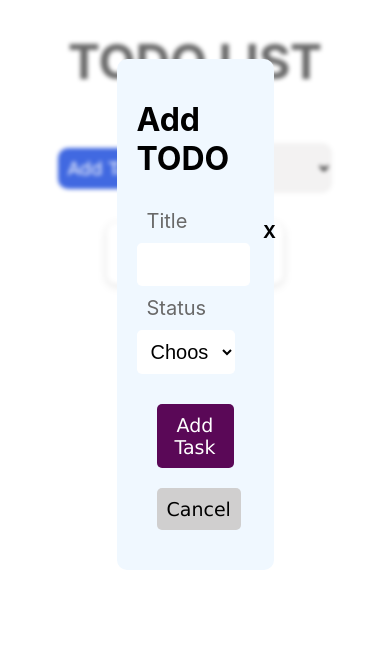
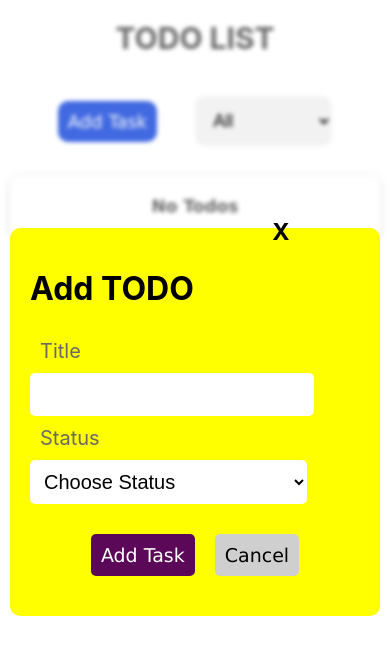
Before and after one commit to bushrajabin/To-do-list-react, a React (Create React App) app: page / in a window 390 px wide. Both pictures are taken after a click on the button "Add Task". Shown: the top 654 px of the page. Built offline with nearby package versions, Linux system fonts and the light colour scheme.

Commit message:
added media query

```diff
--- a/src/components/Content/AppContent.css
+++ b/src/components/Content/AppContent.css
@@ -76,3 +76,17 @@
     border-radius: 5px;
 
 }
+
+@media (max-width:500px) {
+    .content{
+        width: auto;
+        font-size: 15px;
+        margin: 10px;
+    }
+
+    .mainCardContainer{
+        width: 100vw;
+        height: auto;
+
+    }
+}
--- a/src/components/Content/AppContent.jsx
+++ b/src/components/Content/AppContent.jsx
@@ -16,7 +16,8 @@ const AppContent = ({ setIsOpen }) => {
     }
 
     useEffect(() => {
-        getTodos()
+
+        // getTodos()
     }, [todos])
 
     const onRemove = (id) => {
--- a/src/components/Header/AppHeader.css
+++ b/src/components/Header/AppHeader.css
@@ -36,3 +36,9 @@
     padding: 14px;
     outline: none;
 }
+/* Added media query-- */
+@media (max-width:500px) {
+    .appheader{
+        font-size: 15px;
+    }
+}
--- a/src/components/TodoListPage/ViewPage.css
+++ b/src/components/TodoListPage/ViewPage.css
@@ -21,7 +21,6 @@
     margin: auto;
     position: fixed;
     top: 40%;
-    /* margin-left: 29%; */
     font-size: 10px;
     padding-left: 10px;
     box-shadow: rgba(0, 0, 0, 0.16) 0px 3px 6px, rgba(0, 0, 0, 0.23) 0px 3px 6px;
@@ -53,3 +52,15 @@
 .mainDiv>button:hover{
 background-color: lightblue;
 }
+
+
+@media (max-width:500px) {
+.mainDiv{
+
+        background-color: yellow;
+        width: 100vw;
+        /* margin: 10px; */
+        /* justify-content: center; */
+        top: 19%;
+    }
+}
--- a/src/components/TodoPage/TodoPage.css
+++ b/src/components/TodoPage/TodoPage.css
@@ -105,15 +105,22 @@ input {
 
 /* Media query */
 
-@media only screen and (max-width: 300px) {
+@media (max-width:500px) {
+    .todoList{
+        background-color: yellow;
+        width: 100vw;
 
-    .container{
-        background-color: green;
-    }
-    .todoList{
-     background-color: yellow;
-     display: flex;
-     flex-direction: column;
-     width: 100vw;
-    }
- }
+ margin: 10px;
+   }
+   .button3{
+    justify-content: center;
+    align-items: center;
+    display: flex;
+    flex-direction: row;
+   }
+.close{
+    text-align: end;
+    font-size: 20px;
+}
+
+}
--- a/src/components/TodoPage/TodoPage.jsx
+++ b/src/components/TodoPage/TodoPage.jsx
@@ -13,9 +13,7 @@ const TodoPage = ({ setIsOpen }) => {
         }
         return id;
     }
-
-
-    ///added task...
+///added task...
     const onAddTask = () => {
         // console.log(setIsDiv)
         const todos = [];
```
